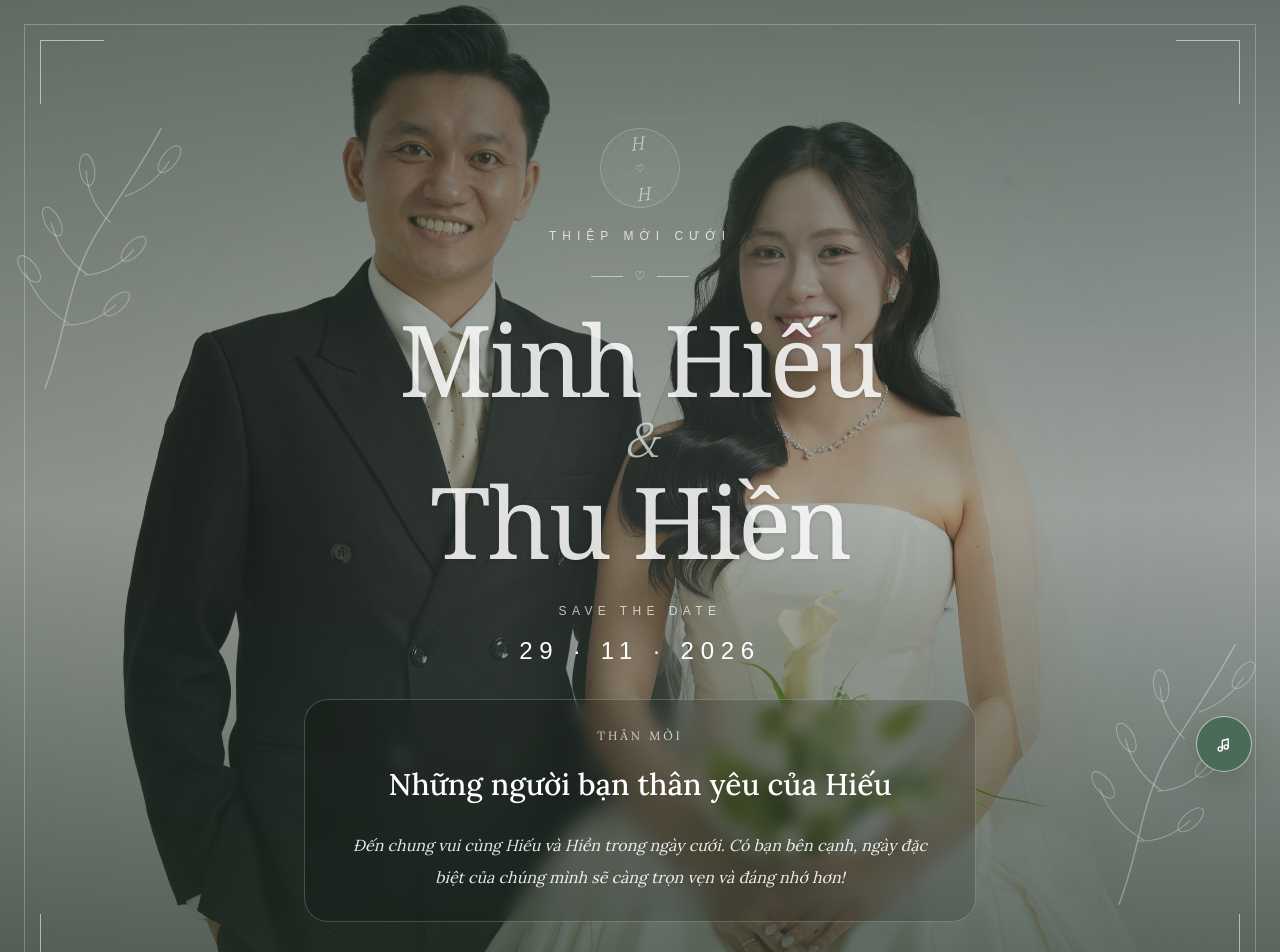
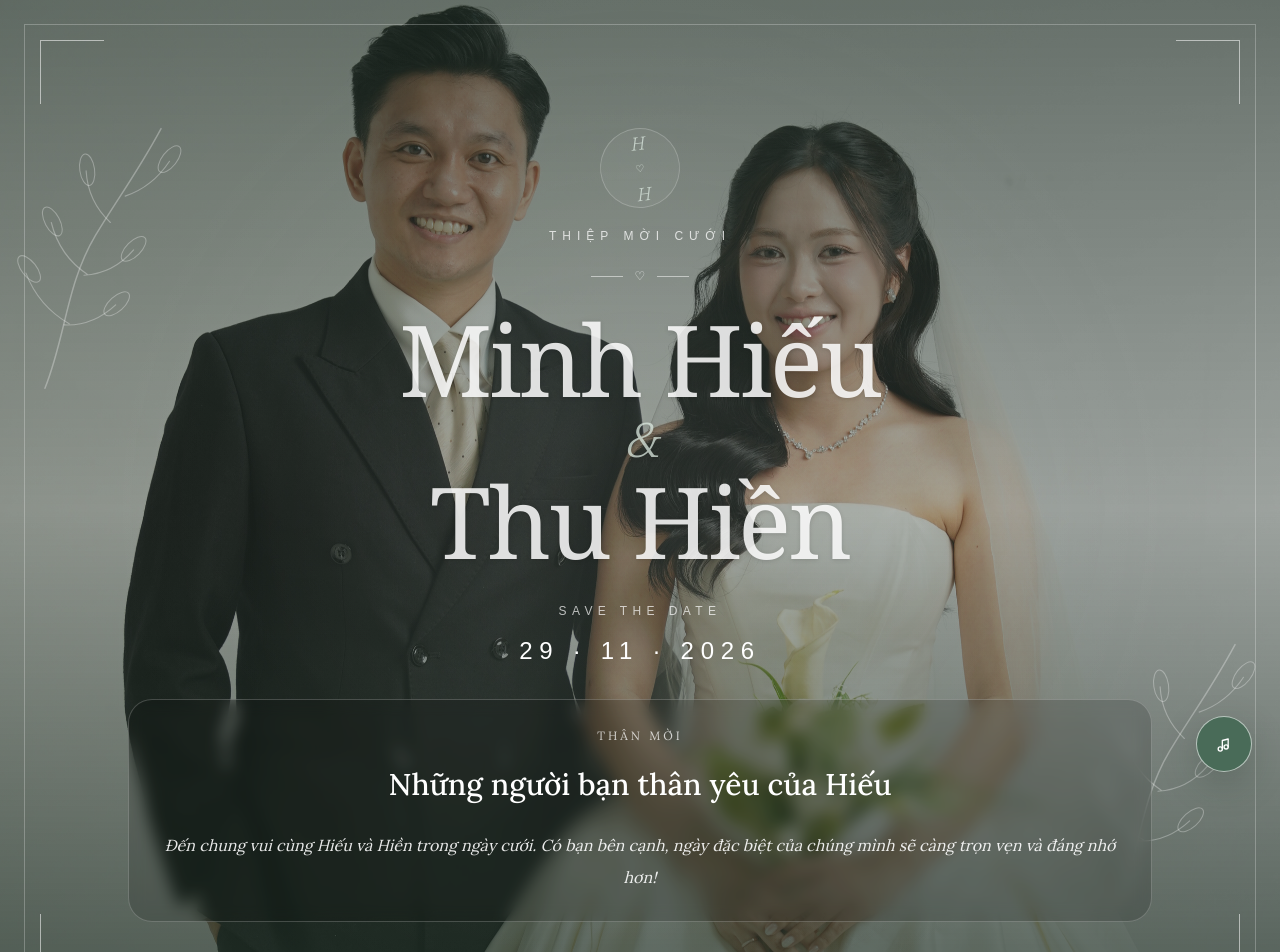
Before and after one commit to minhieu2209/hieuhienwedding, a Next.js app: page / in a window 1280 px wide. Shown: the top 952 px of the page. Built offline with nearby package versions, Linux system fonts and the light colour scheme; no server answers.

Commit message:
style: expand hero invitation to reduce text wrapping

```diff
--- a/components/wedding/Hero.tsx
+++ b/components/wedding/Hero.tsx
@@ -237,7 +237,7 @@ export default function Hero({ invitation }: InvitationProps) {
         </div>
 
         {/* PERSONAL INVITATION */}
-        <div className="hero-fade hero-delay-5 font-invitation mx-auto mt-8 w-full max-w-2xl rounded-[24px] border border-white/20 bg-black/15 px-6 py-7 backdrop-blur-sm md:px-10">
+        <div className="hero-fade hero-delay-5 font-invitation mx-auto mt-8 w-full max-w-5xl rounded-[24px] border border-white/20 bg-black/15 px-6 py-7 backdrop-blur-sm md:px-8">
           <p className="text-[10px] uppercase tracking-[0.25em] text-white/75 md:text-xs">
             {invitation.salutation}
           </p>
```
